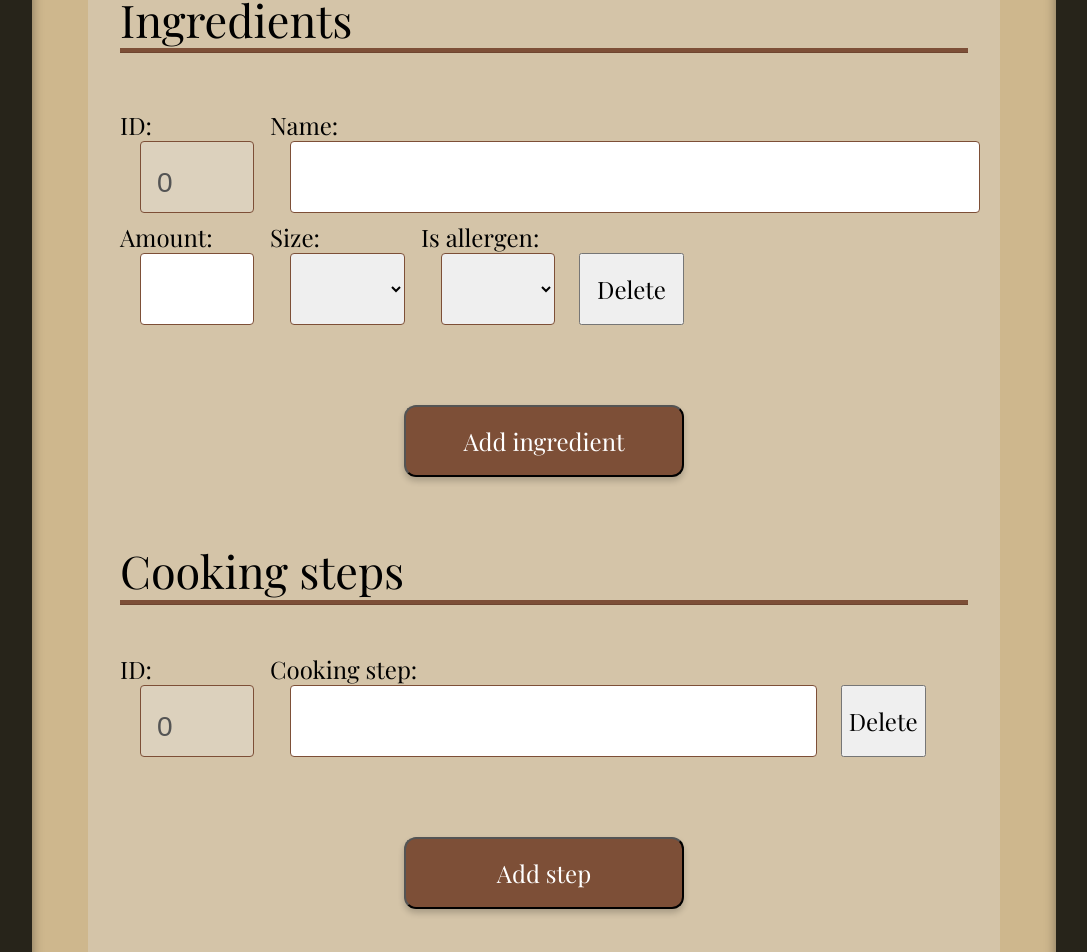
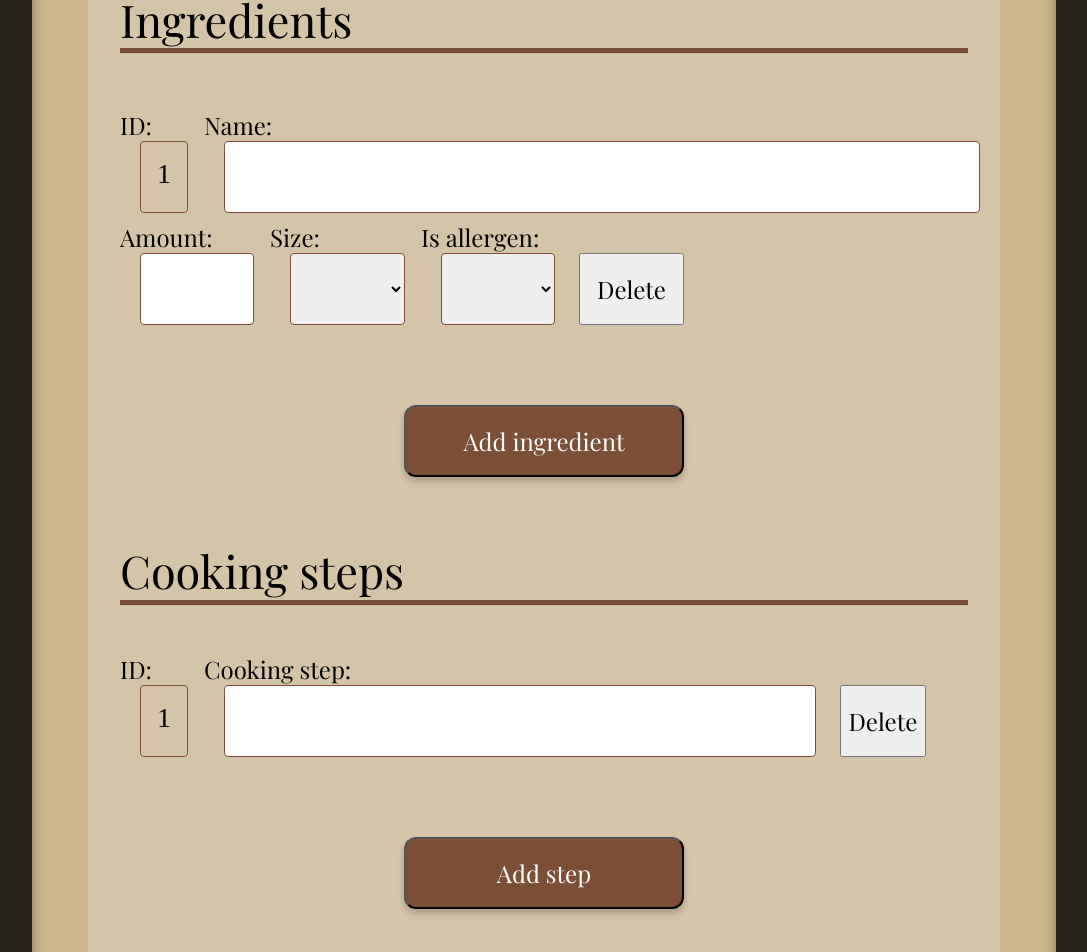
Before and after one commit to nattsnb/cook-book, a React (Vite) app: page /newRecipeForm in a window 1280 px wide. Shown: the part 1111-2063 px from the top of the page, without its empty margins (96-1183 px from the left). Built offline with nearby package versions, Linux system fonts and the light colour scheme.

Commit message:
the recipe is saved propperly and visible index numbers are indepandant on indexes in array

```diff
--- a/src/components/RecipeCard/RecipeInfoBox.tsx
+++ b/src/components/RecipeCard/RecipeInfoBox.tsx
@@ -25,7 +25,7 @@ export function RecipeInfoBox({ recipe }: RecipeInfoBoxProps) {
   return (
     <Card variant="thinBorder">
       <StyledRecipeNumberTypography>
-        Recipe No. {recipe.id}
+        Recipe No. {recipe.id + 1}
       </StyledRecipeNumberTypography>
       <StyledRecipeNameTypography>{recipe.title}</StyledRecipeNameTypography>
       <StyledRecipeCategoryTypography>
@@ -33,7 +33,7 @@ export function RecipeInfoBox({ recipe }: RecipeInfoBoxProps) {
       </StyledRecipeCategoryTypography>
       <StyledAllergensContainer>
         <StyledAllergensTypography>
-          {allergensStringsArray.join(", ")}
+          allergens: {allergensStringsArray.join(", ")}
         </StyledAllergensTypography>
       </StyledAllergensContainer>
       <StyledThreeDotsContainer>
--- a/src/components/RecipeForm/RecipeForm.styled.tsx
+++ b/src/components/RecipeForm/RecipeForm.styled.tsx
@@ -341,3 +341,39 @@ export const StyledTextarea = styled("textarea")`
   white-space: pre-wrap;
   overflow-wrap: break-word;
 `;
+
+export const StyledIdContainer = styled("div")`
+  font-size: 28px;
+  height: 50px;
+  padding: ${({ theme }) => theme.spacing(4)} ${({ theme }) => theme.spacing(4)}
+    ${({ theme }) => theme.spacing(1)} ${({ theme }) => theme.spacing(4)};
+  border: 1px solid ${({ theme }) => theme.palette.secondary.dark};
+  border-radius: 4px;
+  margin-left: ${({ theme }) => theme.spacing(5)};
+  margin-right: ${({ theme }) => theme.spacing(4)};
+
+  ${({ theme }) => theme.breakpoints.down("lg")} {
+    font-size: 24px;
+    height: 40px;
+    padding: ${({ theme }) => theme.spacing(3)}
+      ${({ theme }) => theme.spacing(3)} ${({ theme }) => theme.spacing(0)}
+      ${({ theme }) => theme.spacing(3)};
+    margin-left: ${({ theme }) => theme.spacing(4)};
+    margin-right: ${({ theme }) => theme.spacing(3)};
+  }
+  ${({ theme }) => theme.breakpoints.down("md")} {
+    font-size: 16px;
+    height: 30px;
+    padding: ${({ theme }) => theme.spacing(2)}
+      ${({ theme }) => theme.spacing(2)} ${({ theme }) => theme.spacing(0)}
+      ${({ theme }) => theme.spacing(2)};
+    margin-left: ${({ theme }) => theme.spacing(3)};
+    margin-right: ${({ theme }) => theme.spacing(2)};
+  }
+  ${({ theme }) => theme.breakpoints.down("sm")} {
+    font-size: 14px;
+    height: 25px;
+    margin-left: ${({ theme }) => theme.spacing(2)};
+    margin-right: ${({ theme }) => theme.spacing(1)};
+  }
+`;
--- a/src/components/RecipeForm/index.tsx
+++ b/src/components/RecipeForm/index.tsx
@@ -23,11 +23,14 @@ import {
   BottomMarginCentralContainer,
   StyledSubmitButton,
   StyledTextarea,
+  StyledIdContainer,
 } from "./RecipeForm.styled.tsx";
 import { BackButton } from "../BackButton";
 import { useContext } from "react";
 import { RecipeContextType } from "../../shared/types/RecipeContextType.ts";
 import { RecipeContext } from "../../App.tsx";
+import { Ingredient } from "../../shared/types/Ingredient.ts";
+import { Step } from "../../shared/types/Step.ts";
 
 const UNITS: string[] = ["ml", "l", "g", "kg", "tsp", "tbsp", "cup", "each"];
 
@@ -36,9 +39,11 @@ const RATING: number[] = Array.from({ length: 11 }, (_, i) => i * 0.5);
 export function RecipeForm() {
   const { savedRecipes, setSavedRecipes } =
     useContext<RecipeContextType>(RecipeContext);
-  const { register, handleSubmit, control } = useForm<Recipe>({
+  let recipeId = savedRecipes ? savedRecipes.length : 0;
+
+  const { register, handleSubmit, control, watch } = useForm<Recipe>({
     defaultValues: {
-      id: 0,
+      id: recipeId,
       category: null,
       title: "",
       photoURL: "",
@@ -81,17 +86,26 @@ export function RecipeForm() {
     name: "cookingSteps",
   });
 
+  const ingredients: Ingredient[] = watch("ingredients");
+  const cookingSteps: Step[] = watch("cookingSteps");
+
   const handleRecipeFormSubmit = (recipeFormData: Recipe) => {
     const newRecipe: Recipe = createRecipeFromData(recipeFormData);
+    let newSavedRecipes: Recipe[] = [];
+    console.log(newRecipe);
     if (Array.isArray(savedRecipes)) {
-      const newSavedRecipes = [...savedRecipes, newRecipe];
-      setSavedRecipes(newSavedRecipes);
+      newSavedRecipes = [...savedRecipes, newRecipe];
+      console.log(newSavedRecipes);
+    } else {
+      newSavedRecipes = [newRecipe];
     }
+    setSavedRecipes(newSavedRecipes);
+    console.log("recipe saved");
   };
 
   const createRecipeFromData = (data: Recipe) => {
     const newRecipe: Recipe = {
-      id: data.id,
+      id: recipeId,
       category: data.category,
       title: data.title,
       ingredients: data.ingredients.map((ingredient: any) => ({
@@ -137,7 +151,7 @@ export function RecipeForm() {
         <StyledFormLineContainer>
           <StyledLabelAndNumberInputContainer>
             <label>ID:</label>
-            <StyledNumberInput {...register("id")} disabled={true} required />
+            <StyledIdContainer>{recipeId}</StyledIdContainer>
           </StyledLabelAndNumberInputContainer>
           <StyledLabelAndStringInputContainer>
             <label>Tittle:</label>
@@ -193,11 +207,7 @@ export function RecipeForm() {
                   <StyledFormLineContainer>
                     <StyledLabelAndNumberInputContainer>
                       <label>ID:</label>
-                      <StyledNumberInput
-                        {...register("id")}
-                        disabled={true}
-                        required
-                      />
+                      <StyledIdContainer>{index + 1}</StyledIdContainer>
                     </StyledLabelAndNumberInputContainer>
                     <StyledLabelAndStringInputContainer>
                       <label>Name:</label>
@@ -250,11 +260,11 @@ export function RecipeForm() {
               type="button"
               onClick={() =>
                 appendIngredient({
-                  id: 0,
-                  amount: 0,
+                  id: ingredients.length,
+                  amount: null,
                   unit: "",
                   name: "",
-                  isAllergen: false,
+                  isAllergen: null,
                 })
               }
             >
@@ -271,11 +281,7 @@ export function RecipeForm() {
                 <StyledFormLineContainer>
                   <StyledLabelAndNumberInputContainer>
                     <label>ID:</label>
-                    <StyledNumberInput
-                      {...register("id")}
-                      disabled={true}
-                      required
-                    ></StyledNumberInput>
+                    <StyledIdContainer>{index + 1}</StyledIdContainer>
                   </StyledLabelAndNumberInputContainer>
                   <StyledLabelAndStringInputContainer>
                     <label>Cooking step:</label>
@@ -299,7 +305,7 @@ export function RecipeForm() {
           <TopMarginCentralContainer>
             <StyledAddButton
               type="button"
-              onClick={() => appendStep({ id: 0, step: "" })}
+              onClick={() => appendStep({ id: cookingSteps.length, step: "" })}
             >
               Add step
             </StyledAddButton>
--- a/src/pages/RecipeView/index.tsx
+++ b/src/pages/RecipeView/index.tsx
@@ -16,7 +16,7 @@ export function RecipeView() {
   const params = useParams<ParamsInterface>();
   let recipeId = null;
   if (params.recipeId) {
-    recipeId = Number(params.recipeId.slice(1));
+    recipeId = Number(params.recipeId);
   }
   const recipeToDisplay = savedRecipes?.find(
     (recipe: Recipe) => recipe.id === recipeId,
```
